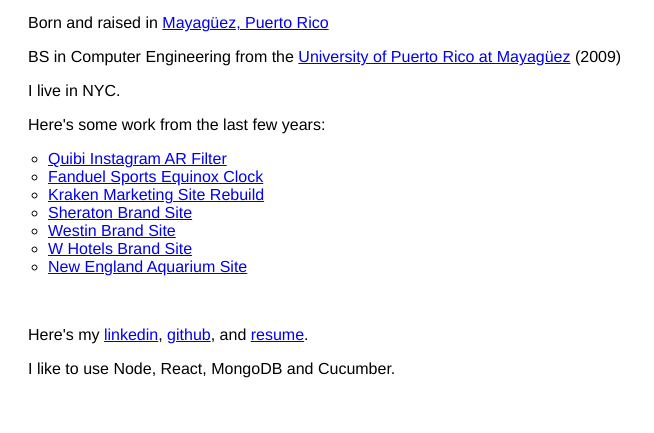
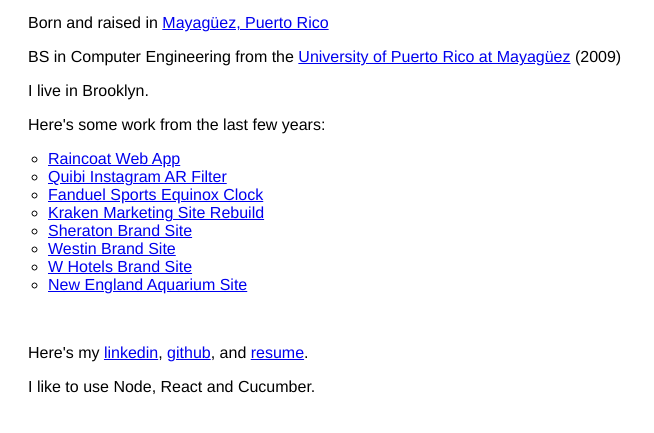
Before and after one commit to andresbonilla/andresbonilla.github.io, a plain HTML site: page index.html in a window 1280 px wide. Shown: the part 179-612 px from the top of the page, without its empty margins (0-654 px from the left). Drawn offline with nearby package versions, Linux system fonts and the light colour scheme.

Commit message:
Adds Raincoat

```diff
--- a/index.html
+++ b/index.html
@@ -3,7 +3,7 @@
 <head>
 	<meta content='text/html; charset=utf-8' http-equiv='content-type'>
 	<title>Andrés Bonilla</title>
-	<meta name="description" content="Senior Full Stack Developer in NYC">
+	<meta name="description" content="Full Stack Engineer in NYC">
 	<meta name="viewport" content="width=device-width, initial-scale=1">
 	<style>
 		body {
@@ -39,11 +39,14 @@
 		<section>
 			<p>Born and raised in <a href="https://www.google.com/maps/place/Mayag%C3%BCez,+Puerto+Rico/@18.2019614,-67.1686406,13z/data=!3m1!4b1!4m5!3m4!1s0x8c02b24a5d501493:0xc5634c2783152042!8m2!3d18.2013463!4d-67.1451517" target="_blank">Mayagüez, Puerto Rico</a></p>
 			<p>BS in Computer Engineering from the <a href="https://www.uprm.edu/" target="_blank">University of Puerto Rico at Mayagüez</a> (2009)</p>
-			<p>I live in NYC.</p>
+			<p>I live in Brooklyn.</p>
 		</section>
 		<section>
 			<p>Here's some work from the last few years:</p>
 			<ul>
+				<li>
+					<a href="https://www.getraincoat.com/" target="_blank">Raincoat Web App</a>
+				</li>
 				<li>
 					<a id="quibi-trigger" href="#">Quibi Instagram AR Filter</a>
 					<img id="quibi-gif" class="hidden" src="assets/img/quibi.gif">
@@ -69,7 +72,7 @@
 			</ul>
 			<br>
 			<p>Here's my <a href="https://www.linkedin.com/in/andresbonilla" target="_blank">linkedin</a>, <a href="https://github.com/andresbonilla" target="_blank">github</a>, and <a href="assets/pdf/Resume_Andres-Bonilla.pdf" download>resume</a>.</p>
-			<p>I like to use Node, React, MongoDB and Cucumber.</p>
+			<p>I like to use Node, React and Cucumber.</p>
 		</section>
 	</article>
 	<script src="https://code.jquery.com/jquery-3.5.1.slim.min.js"
```
